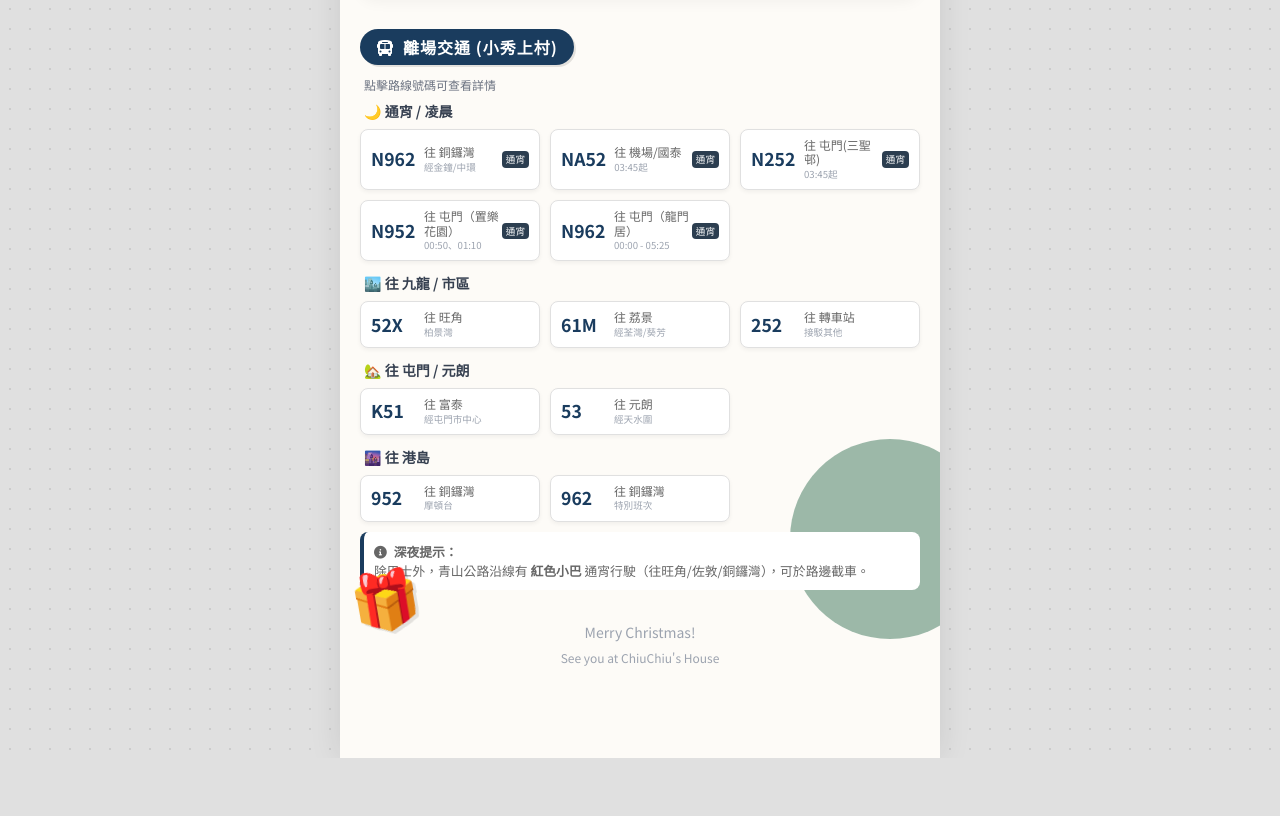
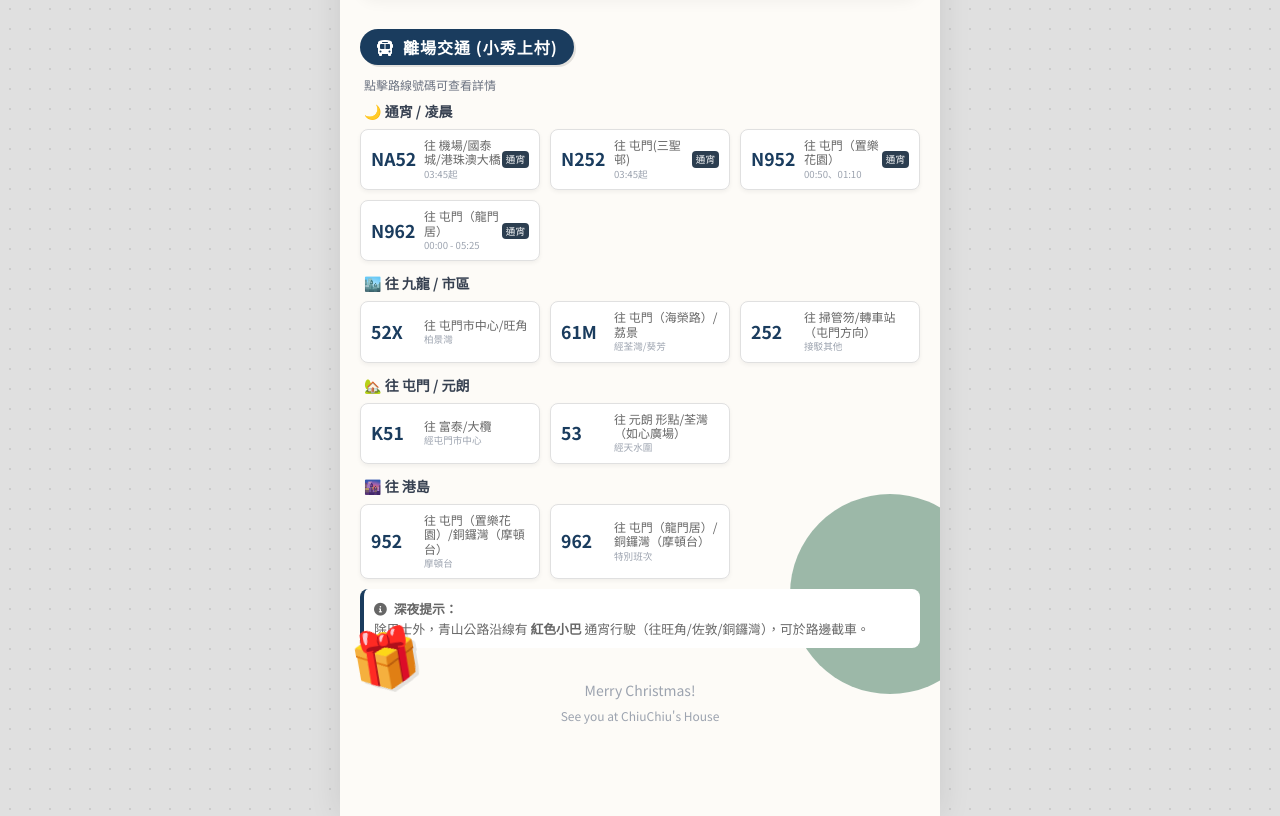
Before and after one commit to andylhc14/christmas, a plain HTML site: page index.html in a window 1280 px wide. Shown: the part 1621-2437 px from the top of the page. Before the commit the page ends 2379 px from the top, so only its background shows below. Drawn offline with nearby package versions, Linux system fonts and the light colour scheme; a web font is replaced by a local one.

Commit message:
Update index.html

```diff
--- a/index.html
+++ b/index.html
@@ -369,18 +369,10 @@
                 <!-- 通宵 -->
                 <h3 class="text-sm font-bold text-gray-700 mb-2 mt-1 px-1">🌙 通宵 / 凌晨</h3>
                 <div class="bus-grid mb-3">
-                    <a href="https://mobile.citybus.com.hk/nwp3/?f=1&ds=ETA&l=1" target="_blank" class="bus-btn">
-                        <span class="bus-num">N962</span>
-                        <div class="flex flex-col">
-                            <span class="bus-dest">往 銅鑼灣</span>
-                            <span class="text-[0.6rem] text-gray-400">經金鐘/中環</span>
-                        </div>
-                        <span class="bus-tag tag-night">通宵</span>
-                    </a>
                     <a href="https://search.kmb.hk/KMBWebSite/?action=routesearch&route=NA52" target="_blank" class="bus-btn">
                         <span class="bus-num">NA52</span>
                         <div class="flex flex-col">
-                            <span class="bus-dest">往 機場/國泰</span>
+                            <span class="bus-dest">往 機場/國泰城/港珠澳大橋</span>
                             <span class="text-[0.6rem] text-gray-400">03:45起</span>
                         </div>
                         <span class="bus-tag tag-night">通宵</span>
@@ -417,21 +409,21 @@
                     <a href="https://search.kmb.hk/KMBWebSite/?action=routesearch&route=52X" target="_blank" class="bus-btn">
                         <span class="bus-num">52X</span>
                         <div class="flex flex-col">
-                            <span class="bus-dest">往 旺角</span>
+                            <span class="bus-dest">往 屯門市中心/旺角</span>
                             <span class="text-[0.6rem] text-gray-400">柏景灣</span>
                         </div>
                     </a>
                     <a href="https://search.kmb.hk/KMBWebSite/?action=routesearch&route=61M" target="_blank" class="bus-btn">
                         <span class="bus-num">61M</span>
                         <div class="flex flex-col">
-                            <span class="bus-dest">往 荔景</span>
+                            <span class="bus-dest">往 屯門（海榮路）/荔景</span>
                             <span class="text-[0.6rem] text-gray-400">經荃灣/葵芳</span>
                         </div>
                     </a>
                     <a href="https://search.kmb.hk/KMBWebSite/?action=routesearch&route=252" target="_blank" class="bus-btn">
                         <span class="bus-num">252</span>
                         <div class="flex flex-col">
-                            <span class="bus-dest">往 轉車站</span>
+                            <span class="bus-dest">往 掃管笏/轉車站（屯門方向）</span>
                             <span class="text-[0.6rem] text-gray-400">接駁其他</span>
                         </div>
                     </a>
@@ -440,17 +432,17 @@
                 <!-- 屯門/元朗 -->
                 <h3 class="text-sm font-bold text-gray-700 mb-2 mt-1 px-1">🏡 往 屯門 / 元朗</h3>
                 <div class="bus-grid mb-3">
-                    <a href="https://www.mtr.com.hk/ch/customer/services/search_bus_route.php" target="_blank" class="bus-btn">
+                    <a href="https://www.mtr.com.hk/ch/customer/services/searchBusRouteDetails.php?routeID=K51" target="_blank" class="bus-btn">
                         <span class="bus-num">K51</span>
                         <div class="flex flex-col">
-                            <span class="bus-dest">往 富泰</span>
+                            <span class="bus-dest">往 富泰/大欖</span>
                             <span class="text-[0.6rem] text-gray-400">經屯門市中心</span>
                         </div>
                     </a>
                     <a href="https://search.kmb.hk/KMBWebSite/?action=routesearch&route=53" target="_blank" class="bus-btn">
                         <span class="bus-num">53</span>
                         <div class="flex flex-col">
-                            <span class="bus-dest">往 元朗</span>
+                            <span class="bus-dest">往 元朗 形點/荃灣（如心廣場）</span>
                             <span class="text-[0.6rem] text-gray-400">經天水圍</span>
                         </div>
                     </a>
@@ -462,14 +454,14 @@
                     <a href="https://mobile.citybus.com.hk/nwp3/?f=1&ds=ETA&l=1" target="_blank" class="bus-btn">
                         <span class="bus-num">952</span>
                         <div class="flex flex-col">
-                            <span class="bus-dest">往 銅鑼灣</span>
+                            <span class="bus-dest">往 屯門（置樂花園）/銅鑼灣（摩頓台）</span>
                             <span class="text-[0.6rem] text-gray-400">摩頓台</span>
                         </div>
                     </a>
                     <a href="https://mobile.citybus.com.hk/nwp3/?f=1&ds=ETA&l=1" target="_blank" class="bus-btn">
                         <span class="bus-num">962</span>
                         <div class="flex flex-col">
-                            <span class="bus-dest">往 銅鑼灣</span>
+                            <span class="bus-dest">往 屯門（龍門居）/銅鑼灣（摩頓台）</span>
                             <span class="text-[0.6rem] text-gray-400">特別班次</span>
                         </div>
                     </a>
```
